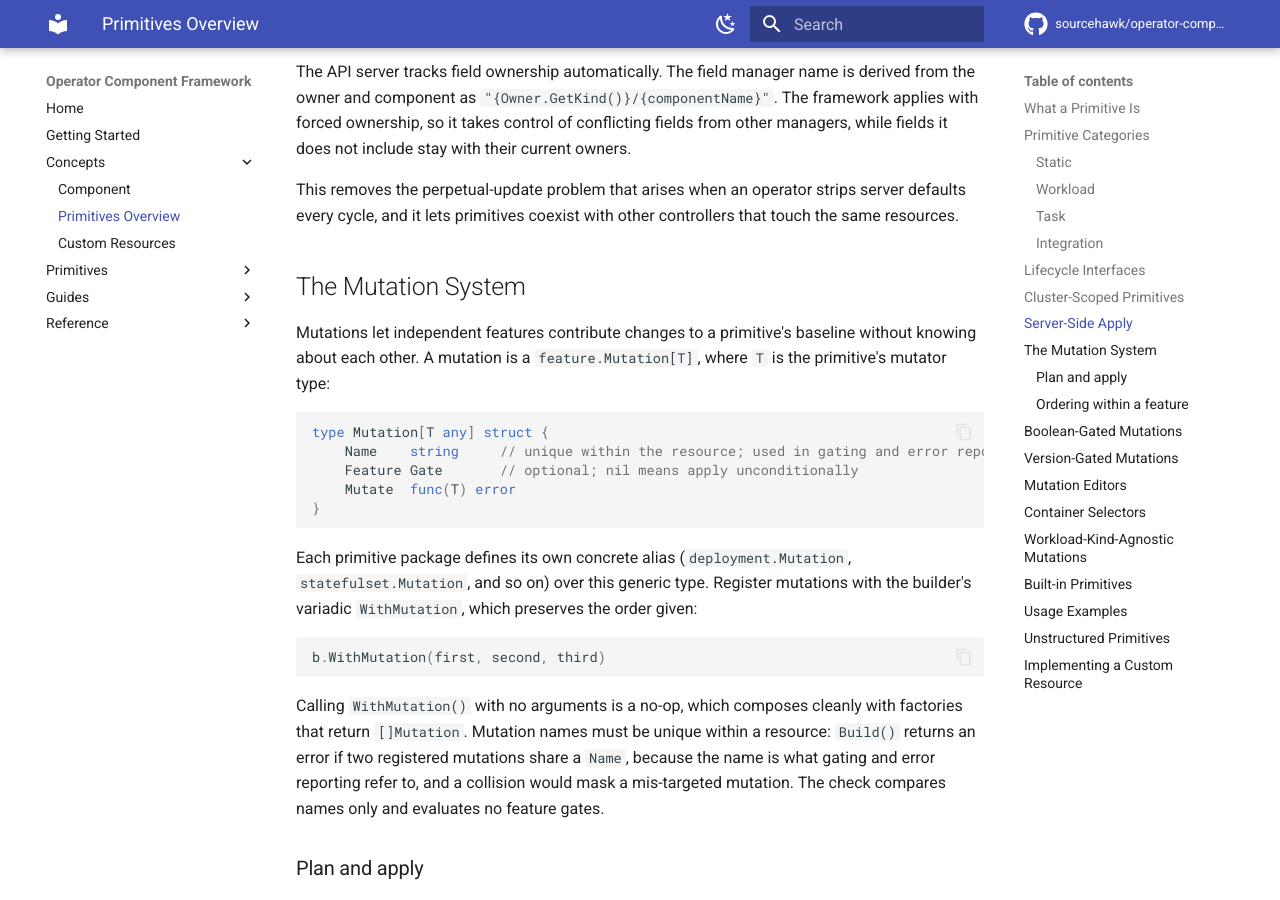
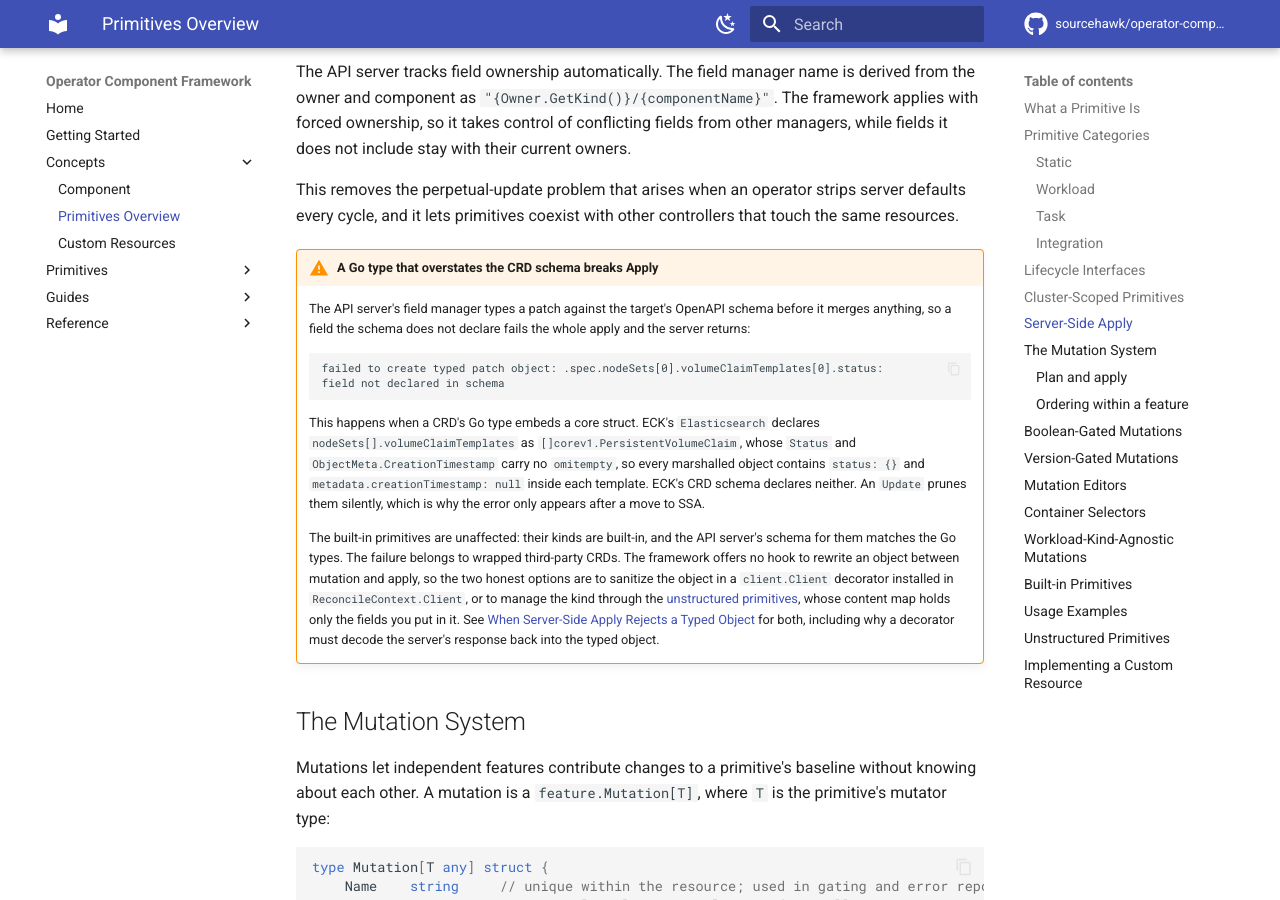
Before and after one commit to sourcehawk/operator-component-framework, an MkDocs documentation site: the page built from docs/primitives.md, in a window 1280 px wide and 900 px high, scrolled down 4482 px. Built offline with MkDocs 1.6.1 and Material for MkDocs 9.7.7, drawn with Linux system fonts in a browser that asks for light colours; comment, search, counter and statistics services are not loaded.

Commit message:
docs(primitives): warn that a Go type overstating the CRD schema breaks Apply
The Server-Side Apply section said nothing about the failure an operator meets on its
first apply against a real third-party CRD. ECK's Elasticsearch embeds
corev1.PersistentVolumeClaim, whose Status and ObjectMeta.CreationTimestamp carry no
omitempty, so every marshalled object contains status: {} and
metadata.creationTimestamp: null inside each volume claim template while the CRD
schema declares neither. Update prunes them silently and Apply is rejected.

States that the built-in primitives are unaffected, that the framework offers no hook
to rewrite an object between mutation and apply, and the two options that exist:
sanitize in a client.Client decorator, or manage the kind through the unstructured
primitives. Points at the custom-resource page for both in full.

Co-Authored-By: Claude Opus 5 (1M context) <noreply@anthropic.com>

````diff
--- a/docs/primitives.md
+++ b/docs/primitives.md
@@ -134,6 +134,30 @@ fields from other managers, while fields it does not include stay with their cur
 
 This removes the perpetual-update problem that arises when an operator strips server defaults every cycle, and it lets
 primitives coexist with other controllers that touch the same resources.
+
+!!! warning "A Go type that overstates the CRD schema breaks Apply"
+
+    The API server's field manager types a patch against the target's OpenAPI schema before it merges anything, so a
+    field the schema does not declare fails the whole apply and the server returns:
+
+    ```text
+    failed to create typed patch object: .spec.nodeSets[0].volumeClaimTemplates[0].status:
+    field not declared in schema
+    ```
+
+    This happens when a CRD's Go type embeds a core struct. ECK's `Elasticsearch` declares
+    `nodeSets[].volumeClaimTemplates` as `[]corev1.PersistentVolumeClaim`, whose `Status` and
+    `ObjectMeta.CreationTimestamp` carry no `omitempty`, so every marshalled object contains `status: {}` and
+    `metadata.creationTimestamp: null` inside each template. ECK's CRD schema declares neither. An `Update` prunes them
+    silently, which is why the error only appears after a move to SSA.
+
+    The built-in primitives are unaffected: their kinds are built-in, and the API server's schema for them matches the
+    Go types. The failure belongs to wrapped third-party CRDs. The framework offers no hook to rewrite an object
+    between mutation and apply, so the two honest options are to sanitize the object in a `client.Client` decorator
+    installed in `ReconcileContext.Client`, or to manage the kind through the
+    [unstructured primitives](#unstructured-primitives), whose content map holds only the fields you put in it. See
+    [When Server-Side Apply Rejects a Typed Object](custom-resource.md#when-server-side-apply-rejects-a-typed-object)
+    for both, including why a decorator must decode the server's response back into the typed object.
 
 ## The Mutation System
 
````
Also changed, not shown: plugin/skills/using-primitives/SKILL.md (+24 -3 lines), plugin/skills/using-primitives/references/primitives.md (+24 -0 lines).
